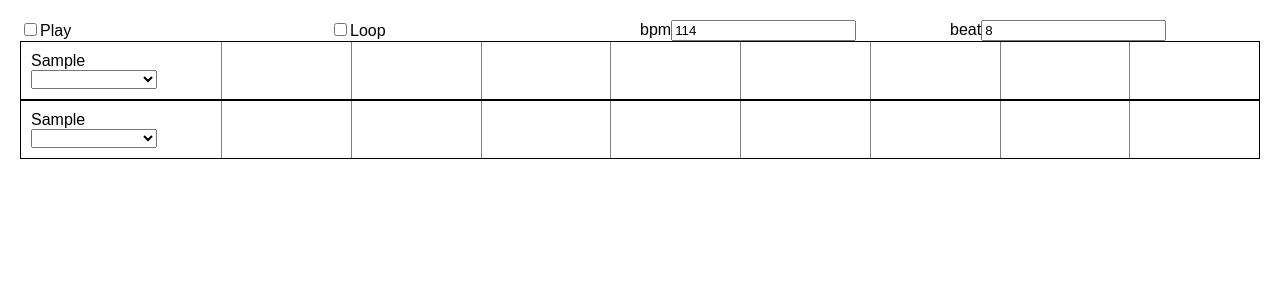
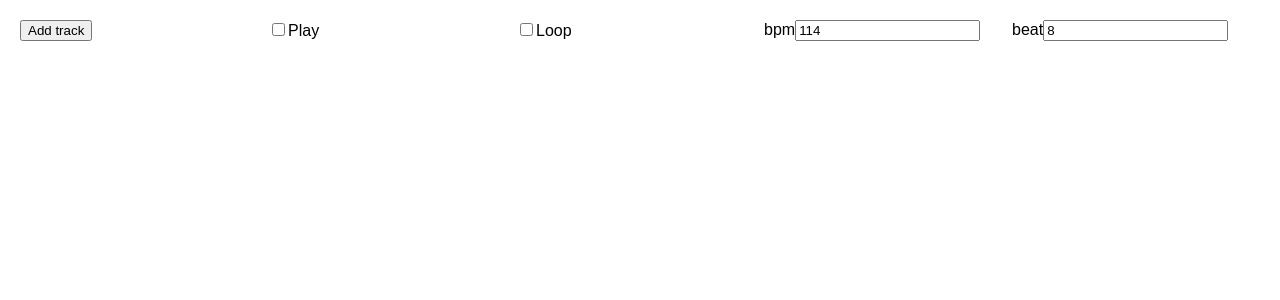
Before and after one commit to tonai/music-maker, a React (Create React App) app: page / in a window 1280 px wide. Shown: the top 300 px of the page. Built offline with nearby package versions, Linux system fonts and the light colour scheme.

Commit message:
Add buttons for adding tracks and samples.

```diff
--- a/src/components/Manager/Manager.js
+++ b/src/components/Manager/Manager.js
@@ -3,7 +3,7 @@ import { connect } from 'react-redux';
 
 import audioContext from '../../classes/AudioContext';
 import { createIncrementArray } from '../../services/utils';
-import { play, stop } from '../../redux/actions';
+import { addSamples, play, stop } from '../../redux/actions';
 
 import ManagerHeader from '../ManagerHeader/ManagerHeader';
 import { Progress } from '../Progress/Progress';
@@ -13,7 +13,11 @@ import './Manager.css';
 
 export class Manager extends PureComponent {
 
+  ref;
   sources = [];
+  state = {
+    pageX: 0
+  };
   timeout = 0;
 
   componentDidUpdate(prevProps) {
@@ -28,14 +32,37 @@ export class Manager extends PureComponent {
 
   getMaxDuration = () => this.props.settings.beat / this.props.settings.bpm * 60;
 
+  getOffset = () => {
+    if (!this.ref) return null;
+    const { left, width } = this.ref.getBoundingClientRect();
+    const maxDuration = this.getMaxDuration();
+    const { settings } = this.props;
+    const { pageX } = this.state;
+    const offset = (pageX - left) / width * maxDuration * settings.bpm / 60;
+    return Math.round(offset);
+  };
+
+  handleClick = () => this.props.addSamples(this.getOffset());
+
   handleEnd = () =>
     this.props.settings.loop && this.props.isPlaying
       ? this.props.play()
       : this.props.stop();
 
+  handleMouseMove = event => {
+    this.setState({
+      pageX: event.pageX
+    });
+  };
+
+  initRef = ref => this.ref = ref;
+
   render = () => {
     const { isPlaying, settings, start, tracks } = this.props;
+    const { pageX } = this.state;
     const maxDuration = this.getMaxDuration();
+    const offset = this.getOffset();
+
     return (
       <div className="Manager">
         <ManagerHeader/>
@@ -45,10 +72,23 @@ export class Manager extends PureComponent {
               <div className="Manager__beat" key={index} style={{ left: `${index  / settings.beat * 100}%` }}/>
             ))}
           </div>
-          {tracks.map(track => (
-            <Track key={track.id} maxDuration={maxDuration} {...track}/>
+          {tracks.map((track, index) => (
+            <Track
+              id={index}
+              key={index}
+              maxDuration={maxDuration}
+              offset={offset}
+              pageX={pageX}
+              settings={settings}
+              {...track}
+            />
           ))}
-          <div className="Manager__progress">
+          <div
+            className="Manager__progress"
+            onMouseMove={this.handleMouseMove}
+            onClick={this.handleClick}
+            ref={this.initRef}
+          >
             <Progress isPlaying={isPlaying} maxDuration={maxDuration} start={start}/>
           </div>
         </div>
@@ -57,7 +97,7 @@ export class Manager extends PureComponent {
   };
 
   start = () => {
-    const { start, tracks } = this.props;
+    const { settings, start, tracks } = this.props;
     const maxDuration = this.getMaxDuration();
 
     this.sources = tracks
@@ -74,7 +114,7 @@ export class Manager extends PureComponent {
         source: audioContext.getSource(track.title)
       }));
 
-    this.sources.forEach(source => source.source.start(source.offset + start));
+    this.sources.forEach(source => source.source.start(source.offset / settings.bpm * 60 + start));
     this.timeout = setTimeout(this.handleEnd, maxDuration * 1000);
   };
 
@@ -87,6 +127,7 @@ export class Manager extends PureComponent {
 const mapStateToProps = state => state;
 
 const mapDispatchToProps = {
+  addSamples,
   play,
   stop
 };
--- a/src/components/ManagerHeader/ManagerHeader.js
+++ b/src/components/ManagerHeader/ManagerHeader.js
@@ -1,7 +1,7 @@
 import React, { PureComponent } from 'react';
 import { connect } from 'react-redux';
 
-import { changeSettings, play, stop } from '../../redux/actions';
+import { addTrack, changeSettings, play, stop } from '../../redux/actions';
 
 import './ManagerHeader.css';
 
@@ -9,12 +9,17 @@ export class ManagerHeader extends PureComponent {
 
   getTitle = () => this.props.isPlaying ? 'Stop' : 'Play';
 
+  handleAddTrack = () => this.props.addTrack();
+
   handleChangeSettings = (name, value) => this.props.changeSettings(name, value);
 
   handleChangePlayPause = () => this.props.isPlaying ? this.props.stop() : this.props.play();
 
   render = () =>
     <div className="ManagerHeader">
+      <div className="ManagerHeader__settings">
+        <button onClick={this.handleAddTrack}>Add track</button>
+      </div>
       <div className="ManagerHeader__settings">
         <input
           checked={this.props.isPlaying}
@@ -56,6 +61,7 @@ export class ManagerHeader extends PureComponent {
 const mapStateToProps = state => state;
 
 const mapDispatchToProps = {
+  addTrack,
   changeSettings,
   play,
   stop
--- a/src/components/Progress/Progress.css
+++ b/src/components/Progress/Progress.css
@@ -3,6 +3,6 @@
   top: 0;
   bottom: 0;
   width: 1px;
-  background-color: yellow;
+  background-color: dodgerblue;
   margin-left: -1px;
 }
--- a/src/components/Sample/Sample.css
+++ b/src/components/Sample/Sample.css
@@ -1,5 +1,9 @@
 .Sample {
   position: absolute;
   height: 100%;
+  background-color: rgba(0, 0, 255, 0.25);
+}
+
+.Sample.active {
   background-color: rgba(255, 0, 0, 0.25);
 }
--- a/src/components/Sample/Sample.js
+++ b/src/components/Sample/Sample.js
@@ -1,4 +1,5 @@
 import React, { PureComponent } from 'react';
+import classnames from 'classnames';
 
 import './Sample.css';
 
@@ -41,10 +42,10 @@ export class Sample extends PureComponent {
   };
 
   render = () => {
-    const { buffer, maxDuration, offset } = this.props;
+    const { active, bpm, buffer, maxDuration, offset } = this.props;
     return (
-      <canvas className="Sample" ref={this.initRef} style={{
-        left: `${offset / maxDuration * 100}%`,
+      <canvas className={classnames('Sample', { active })} ref={this.initRef} style={{
+        left: `${offset / maxDuration / bpm * 60 * 100}%`,
         width: `${buffer.duration / maxDuration * 100}%`
       }}/>
     );
--- a/src/components/Track/Track.css
+++ b/src/components/Track/Track.css
@@ -6,6 +6,7 @@
 .Track__head {
   width: 200px;
   padding: 10px;
+  position: relative;
 }
 
 .Track__body {
@@ -13,3 +14,13 @@
   flex: 1;
   overflow: hidden;
 }
+
+.Track__add {
+  position: absolute;
+  right: 0;
+  top: 0;
+}
+
+.Track__add.active {
+  border-style: inset;
+}
--- a/src/components/Track/Track.js
+++ b/src/components/Track/Track.js
@@ -1,15 +1,18 @@
 import React, { PureComponent } from 'react';
 import { connect } from 'react-redux';
+import classnames from 'classnames';
 
 import audioContext from '../../classes/AudioContext';
 
 import './Track.css';
-import { changeSample } from '../../redux/actions';
+import { changeSample, trackToggleAdd } from '../../redux/actions';
 import { Sample } from '../Sample/Sample';
 
 export class Track extends PureComponent {
 
   getTitle = () => this.props.start ? 'Stop' : 'Play';
+
+  handleAdd = () => this.props.trackToggleAdd(this.props.id);
 
   handleChangeSample = event => {
     const title = event.target.value;
@@ -22,7 +25,7 @@ export class Track extends PureComponent {
   };
 
   render = () => {
-    const { data, id, maxDuration, startOffsets, title } = this.props;
+    const { addMode, data, id, maxDuration, offset, settings, startOffsets, title } = this.props;
     return (
       <div className="Track">
         <div className="Track__head">
@@ -37,11 +40,17 @@ export class Track extends PureComponent {
             <option value="E808_RS-03.wav">E808_RS-03.wav</option>
             <option value="techno.wav">techno.wav</option>
           </select>
+          {data && (
+            <button className={classnames('Track__add', {active: addMode})} onClick={this.handleAdd}>+</button>
+          )}
         </div>
         <div className="Track__body">
           {data && startOffsets.map(offset => (
-            <Sample key={offset} maxDuration={maxDuration} offset={offset} {...data}/>
+            <Sample bpm={settings.bpm} key={offset} maxDuration={maxDuration} offset={offset} {...data}/>
           ))}
+          {addMode && (
+            <Sample active bpm={settings.bpm} maxDuration={maxDuration} offset={offset} {...data}/>
+          )}
         </div>
       </div>
     );
@@ -50,7 +59,8 @@ export class Track extends PureComponent {
 }
 
 const mapDispatchToProps = {
-  changeSample
+  changeSample,
+  trackToggleAdd
 };
 
 export default connect(null, mapDispatchToProps)(Track);
--- a/src/redux/actions.js
+++ b/src/redux/actions.js
@@ -1,4 +1,18 @@
 import audioContext from '../classes/AudioContext';
+
+export const ADD_SAMPLES = 'ADD_SAMPLES';
+export function addSamples(offset) {
+  return {
+    offset,
+    type: ADD_SAMPLES
+  };
+}
+export const ADD_TRACK = 'ADD_TRACK';
+export function addTrack() {
+  return {
+    type: ADD_TRACK
+  };
+}
 
 export const CHANGE_SETTINGS = 'CHANGE_SETTINGS';
 export function changeSettings(name, value) {
@@ -33,3 +47,11 @@ export function stop() {
     type: STOP
   };
 }
+
+export const TRACK_TOGGLE_ADD = 'TRACK_TOGGLE_ADD';
+export function trackToggleAdd(id) {
+  return {
+    id,
+    type: TRACK_TOGGLE_ADD
+  }
+}
--- a/src/redux/reducer.js
+++ b/src/redux/reducer.js
@@ -1,6 +1,4 @@
-import { createIncrementArray } from '../services/utils';
-
-import { CHANGE_SETTINGS, CHANGE_SAMPLE, PLAY, STOP } from './actions';
+import { ADD_SAMPLES, ADD_TRACK, CHANGE_SETTINGS, CHANGE_SAMPLE, PLAY, STOP, TRACK_TOGGLE_ADD } from './actions';
 
 const defaultState = {
   isPlaying: false,
@@ -10,24 +8,50 @@ const defaultState = {
     loop: false,
   },
   start: 0,
-  tracks: [
-    {
-      data: null,
-      id: 0,
-      sample: '',
-      startOffsets: createIncrementArray(8).map(i => i / 114 * 60)
-    },
-    {
-      data: null,
-      id: 1,
-      sample: '',
-      startOffsets: [0]
-    }
-  ]
+  tracks: []
 };
 
 export default function(state = defaultState, action) {
   switch(action.type) {
+    case ADD_SAMPLES: {
+      return {
+        ...state,
+        tracks: state.tracks.map(track => {
+          if (!track.addMode) {
+            return track;
+          }
+          return {
+            ...track,
+            startOffsets: [
+              ...track.startOffsets,
+              action.offset
+            ]
+          };
+        })
+      };
+    }
+
+    case ADD_TRACK: {
+      return {
+        ...state,
+        tracks: [
+          ...state.tracks,
+          {
+            addMode: false,
+            data: null,
+            nodes: [
+              {
+                type: 'gain',
+                gain: 1
+              }
+            ],
+            sample: '',
+            startOffsets: []
+          }
+        ]
+      };
+    }
+
     case CHANGE_SETTINGS: {
       return {
         ...state,
@@ -39,23 +63,20 @@ export default function(state = defaultState, action) {
     }
 
     case CHANGE_SAMPLE: {
-      const index = state.tracks.findIndex(track => track.id === action.id);
-      if (index === -1) {
-        return state;
-      }
       return {
         ...state,
         tracks: [
-          ...state.tracks.slice(0, index),
+          ...state.tracks.slice(0, action.id),
           {
-            ...state.tracks[index],
+            ...state.tracks[action.id],
             data: action.data,
             title: action.title
           },
-          ...state.tracks.slice(index + 1),
+          ...state.tracks.slice(action.id + 1),
         ]
       };
     }
+
     case PLAY: {
       return {
         ...state,
@@ -71,6 +92,19 @@ export default function(state = defaultState, action) {
       };
     }
 
+    case TRACK_TOGGLE_ADD: {
+      return  {
+        ...state,
+        tracks: [
+          ...state.tracks.slice(0, action.id),
+          {
+            ...state.tracks[action.id],
+            addMode: !state.tracks[action.id].addMode
+          },
+          ...state.tracks.slice(action.id + 1),
+        ]
+      };
+    }
 
     default:
       return state;
```
